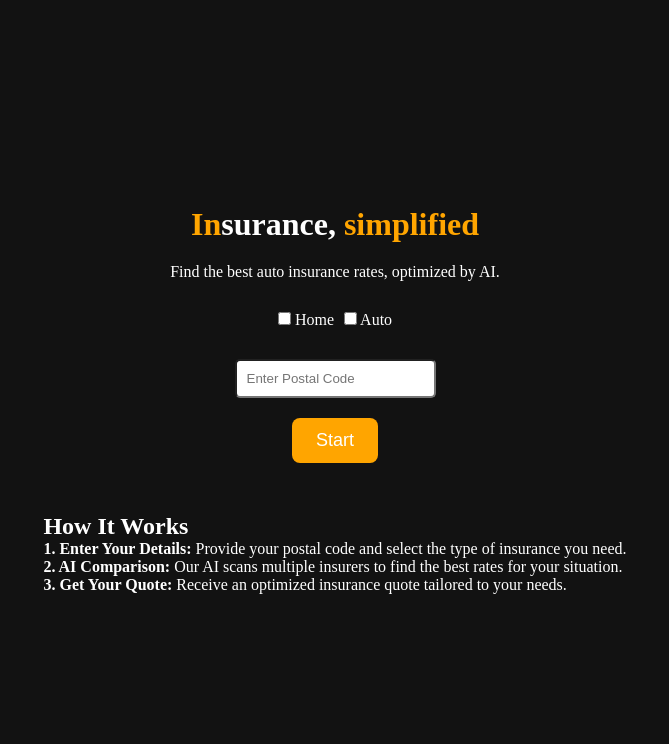
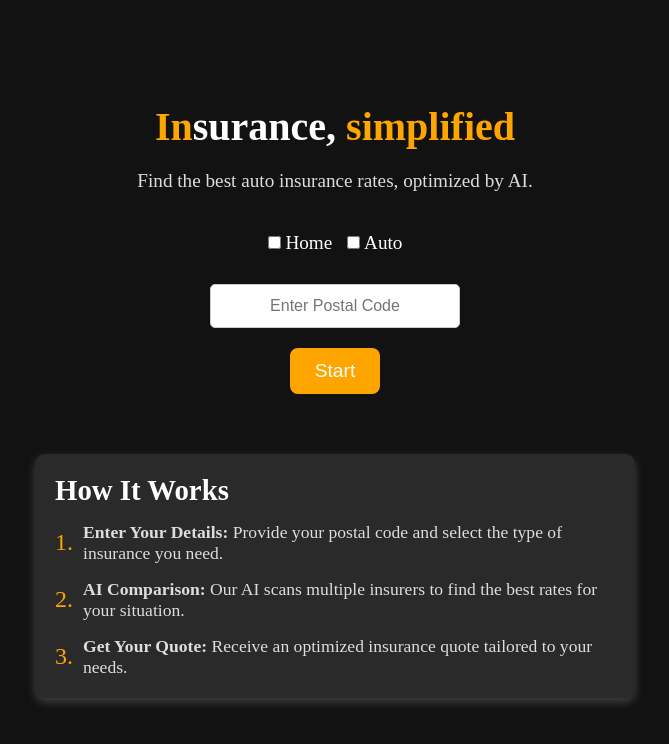
Before and after one commit to vidx3m/ince, a Next.js app: page / in a window 1280 px wide. Shown: the top 744 px of the page, without its empty margins (305-974 px from the left). Built offline with nearby package versions, Linux system fonts and the light colour scheme.

Commit message:
Updated landing page with How It Works section

```diff
--- a/pages/index.tsx
+++ b/pages/index.tsx
@@ -2,39 +2,51 @@ import Link from "next/link";
 
 export default function Home() {
     return (
-        <div>
-            <h1 style={{ fontSize: "2rem", marginBottom: "20px" }}>
+        <div style={{ textAlign: "center", padding: "50px 20px" }}>
+            <h1 style={{ fontSize: "2.5rem", fontWeight: "bold", marginBottom: "20px" }}>
                 <span style={{ color: "orange" }}>In</span>surance, <span style={{ color: "orange" }}>simplified</span>
             </h1>
-            <p style={{ marginBottom: "30px" }}>
+            <p style={{ fontSize: "1.2rem", marginBottom: "40px", color: "#ddd" }}>
                 Find the best auto insurance rates, optimized by AI.
             </p>
 
-            <div style={{ marginBottom: "30px" }}>
-                <input type="checkbox" id="home" name="insuranceType" value="home" />
-                <label htmlFor="home"> Home</label>
-
-                <input type="checkbox" id="auto" name="insuranceType" value="auto" style={{ marginLeft: "10px" }} />
-                <label htmlFor="auto"> Auto</label>
+            <div style={{ display: "flex", justifyContent: "center", gap: "15px", marginBottom: "30px" }}>
+                <label style={{ fontSize: "1.2rem" }}>
+                    <input type="checkbox" id="home" name="insuranceType" value="home" /> Home
+                </label>
+                <label style={{ fontSize: "1.2rem" }}>
+                    <input type="checkbox" id="auto" name="insuranceType" value="auto" /> Auto
+                </label>
             </div>
 
             <input
                 type="text"
                 placeholder="Enter Postal Code"
-                style={{ padding: "10px", borderRadius: "5px", marginBottom: "20px" }}
+                style={{ padding: "12px", borderRadius: "5px", width: "250px", textAlign: "center", fontSize: "1rem", border: "1px solid #ccc", marginBottom: "20px" }}
             />
 
             <br />
 
             <Link href="/get-a-quote">
-                <button className="button">Start</button>
+                <button className="button" style={{ padding: "12px 25px", fontSize: "1.2rem", borderRadius: "8px", cursor: "pointer", backgroundColor: "orange", color: "white", border: "none", transition: "all 0.3s" }}>
+                    Start
+                </button>
             </Link>
 
-            <div style={{ marginTop: "50px", textAlign: "left", maxWidth: "600px" }}>
-                <h2>How It Works</h2>
-                <p><strong>1. Enter Your Details:</strong> Provide your postal code and select the type of insurance you need.</p>
-                <p><strong>2. AI Comparison:</strong> Our AI scans multiple insurers to find the best rates for your situation.</p>
-                <p><strong>3. Get Your Quote:</strong> Receive an optimized insurance quote tailored to your needs.</p>
+            <div style={{ marginTop: "60px", textAlign: "left", maxWidth: "600px", padding: "20px", borderRadius: "10px", backgroundColor: "rgba(255, 255, 255, 0.1)", boxShadow: "0px 4px 10px rgba(255, 255, 255, 0.2)" }}>
+                <h2 style={{ fontSize: "1.8rem", marginBottom: "15px", color: "#fff" }}>How It Works</h2>
+                <div style={{ marginBottom: "15px", display: "flex", alignItems: "center" }}>
+                    <span style={{ fontSize: "1.5rem", color: "orange", marginRight: "10px" }}>1.</span>
+                    <p style={{ fontSize: "1.1rem", color: "#ddd" }}><strong>Enter Your Details:</strong> Provide your postal code and select the type of insurance you need.</p>
+                </div>
+                <div style={{ marginBottom: "15px", display: "flex", alignItems: "center" }}>
+                    <span style={{ fontSize: "1.5rem", color: "orange", marginRight: "10px" }}>2.</span>
+                    <p style={{ fontSize: "1.1rem", color: "#ddd" }}><strong>AI Comparison:</strong> Our AI scans multiple insurers to find the best rates for your situation.</p>
+                </div>
+                <div style={{ display: "flex", alignItems: "center" }}>
+                    <span style={{ fontSize: "1.5rem", color: "orange", marginRight: "10px" }}>3.</span>
+                    <p style={{ fontSize: "1.1rem", color: "#ddd" }}><strong>Get Your Quote:</strong> Receive an optimized insurance quote tailored to your needs.</p>
+                </div>
             </div>
         </div>
     );
```
